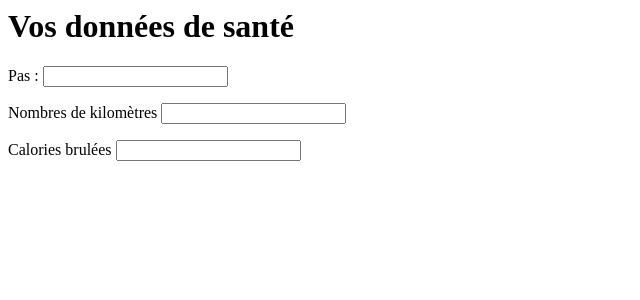
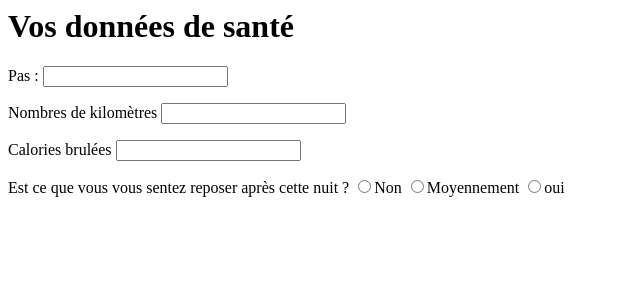
Before and after one commit to julesbock/2024_2025__lndb_friendlystep_gp6, a Flask app: template brouillon_maxime/templates/formulaires.html in a window 1280 px wide. Shown: the top 300 px of the page, without its empty margins (0-640 px from the left). Run offline with Flask 3, Linux system fonts and the light colour scheme; the template is opened without the code that fills it, so the values that code supplies are empty.

Commit message:
modif html perso

```diff
--- a/brouillon_maxime/templates/formulaires.html
+++ b/brouillon_maxime/templates/formulaires.html
@@ -4,18 +4,32 @@
 
 <p>
     <label for="données pas"> Pas :</label>
-    <input type="number" name="pas" id="pas"
+    <input type="number" name="pas" id=" données pas"
 </p>
 
 <p>
     <label for="kilomètres parcourus"> Nombres de kilomètres</label>
-    <input type="number" name="kilomètres" id="kilomètres"
+    <input type="number" name="kilomètres" id="kilomètres parcourus"
 </p>
 <p>
     <label for="calories"> Calories brulées</label>
     <input type="number" name="calories" id="calories"
 </p>
 
+<!-- Si il y a besoin de saisir quelque chose sous la forme d'un choix multiple type QCM ou (oui/non)
+Il faut faire sur le modèle du radio, de ce type: -->
+
+<p>
+    Est ce que vous vous sentez reposer après cette nuit ?
+    <input type= "radio" name = "choix-du-sommeil" value= "1" id = "choix1"
+    <label for="choix1" >Non</label>
+    <input type= "radio" name = "choix-du-sommeil" value= "2" id = "choix2"
+    <label for="choix2" >Moyennement</label>
+    <input type= "radio" name = "choix-du-sommeil" value= "3" id = "choix3"
+    <label for="choix3" >oui</label>
+
+</p>
+
 
 
 </body>
```
Also changed, not shown: brouillon_maxime/brouillon_max_python.py (added, +11 -0 lines).
